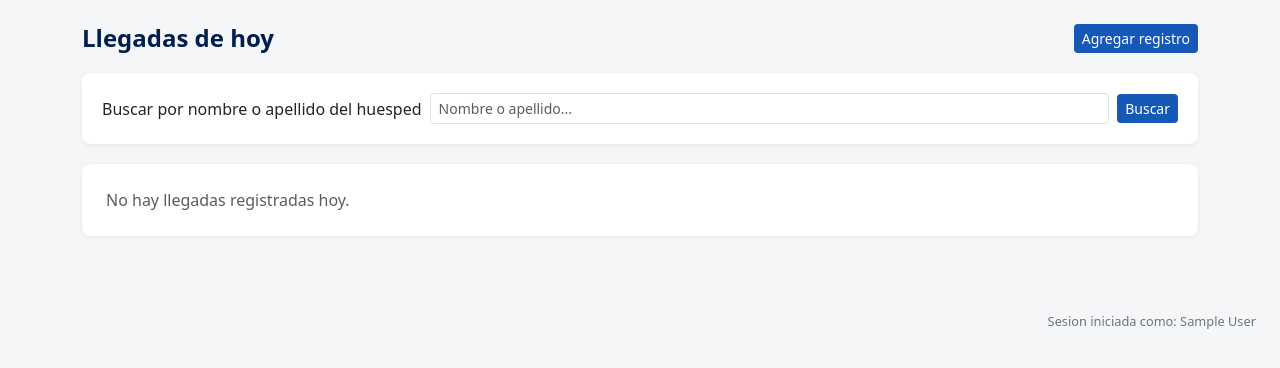
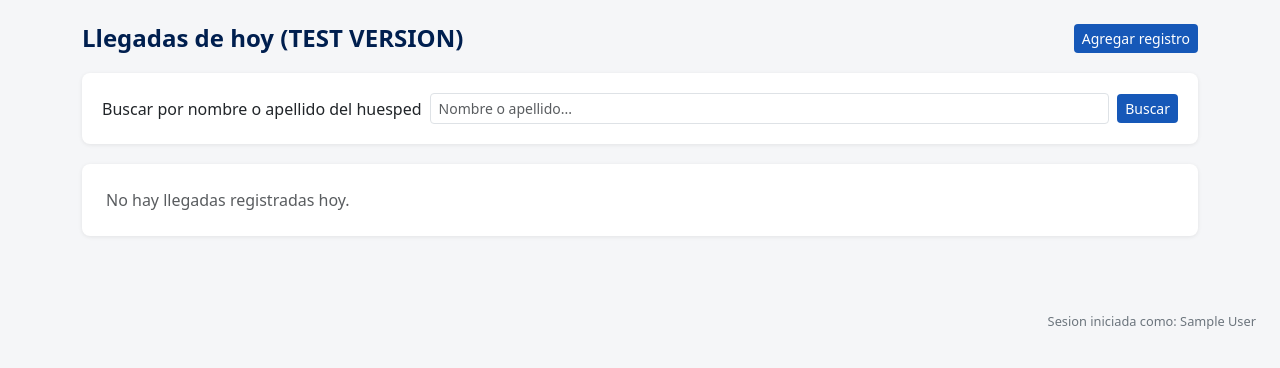
Before and after one commit to emancilla01/checkin-io, a PHP site: page / in a window 1280 px wide. Shown: the part 56-424 px from the top of the page. Run offline with PHP 8.4, Linux system fonts and the light colour scheme; the visitor is signed in with stand-in values (Sample User, id 1); data that the repository does not hold is empty; a stand-in replaces the project's code that opens the database connection.

Commit message:
branched off to the first version, added comments to top of index

```diff
--- a/index.php
+++ b/index.php
@@ -2,7 +2,8 @@
 require_once __DIR__ . '/includes/db.php';
 require_once __DIR__ . '/includes/auth.php';
 auth_require();
-
+// branched off to first version of the app, so we can test new features without affecting the main version.
+// has everything from v1. still needs signature capture, user management, and other features.
 // --- Search ---
 $search = trim($_GET['search'] ?? '');
 
@@ -120,7 +121,7 @@ function page_qs(int $p, string $search, ?string $sort, string $direction): stri
 
   <!-- Heading row -->
   <div class="io-page-header">
-    <h1>Llegadas de hoy</h1>
+    <h1>Llegadas de hoy (TEST VERSION)</h1>
     <a href="registro_nuevo.php" class="btn btn-io-blue btn-sm">Agregar registro</a>
   </div>
 
```
